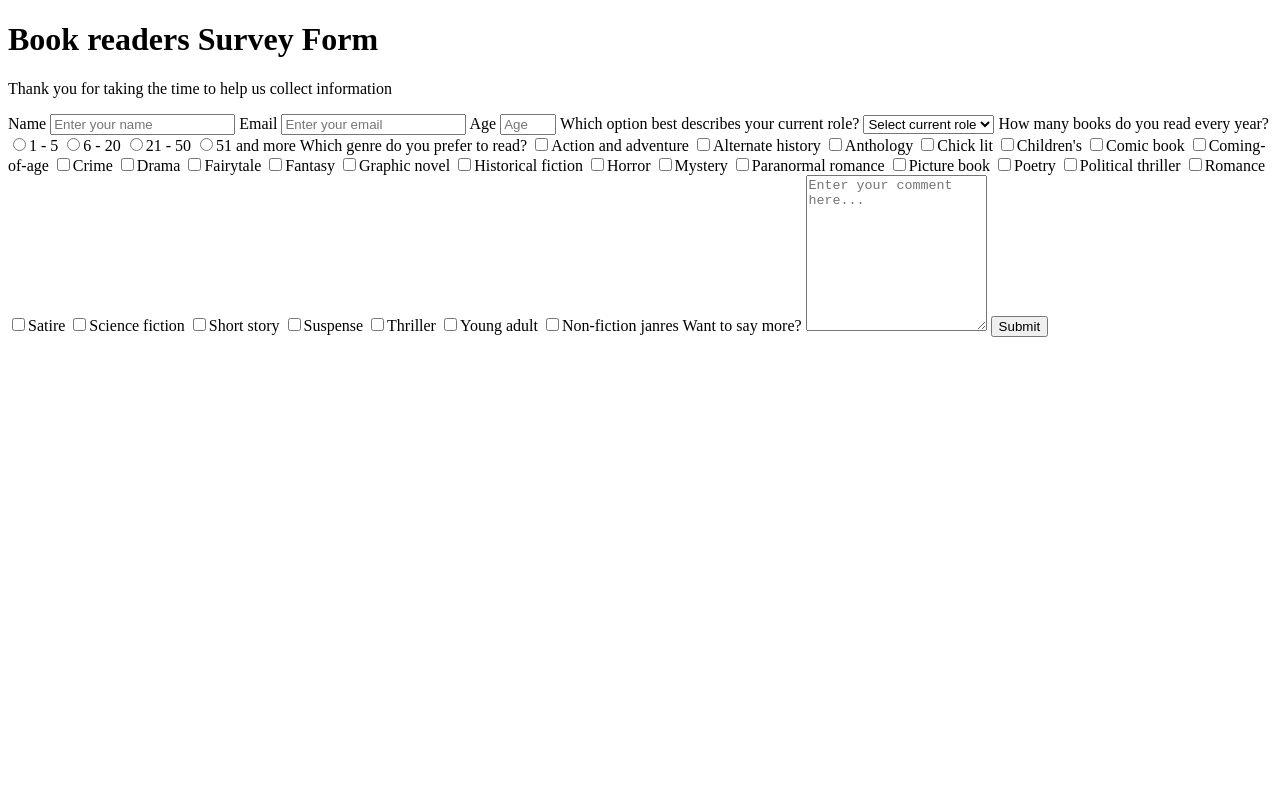
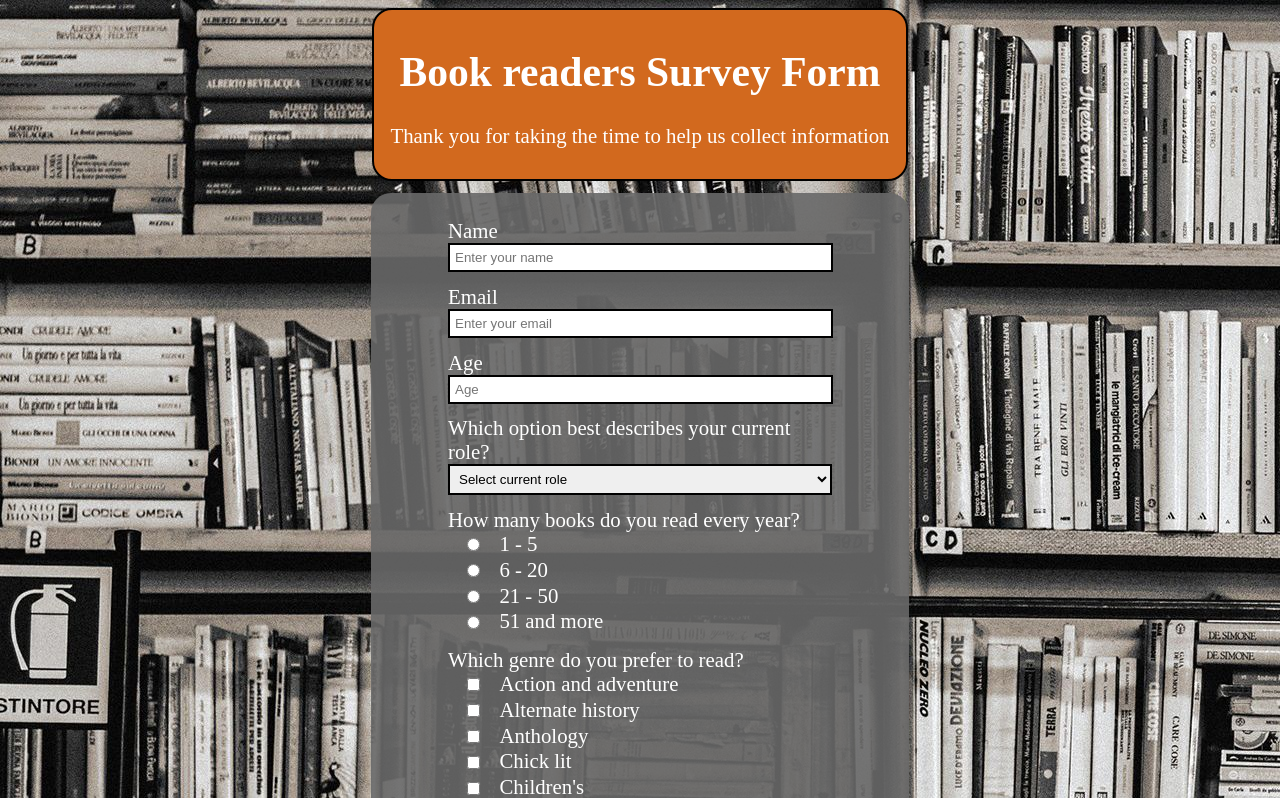
Before and after one commit to Mogido/survey_form, a plain HTML site: page index.html in a window 1280 px wide. Shown: the top 798 px of the page. Drawn offline with Linux system fonts and the light colour scheme.

Commit message:
finished Survey Form test

```diff
--- a/index.html
+++ b/index.html
@@ -3,18 +3,27 @@
 	<head>
 		<meta charset="utf-8">
 		<title>Survey form</title>
-		<link rel="stylesheet" href="/style.css">
+		<link rel="stylesheet" href="style.css">
 	</head>
 	<body>
+		<div class="title-wrapper">
 			<h1 id="title">Book readers Survey Form</h1>
 			<p id="description">Thank you for taking the time to help us collect information</p>
+		</div>
 		<form id="survey-form">
+			<div class="input-wrapper">
 				<label id="name-label" for="name">Name</label>
 				<input id="name" type="text" placeholder="Enter your name" required>
+			</div>
+			<div class="input-wrapper">
 				<label id="email-label" for="email">Email</label>
 				<input id="email" type="email" placeholder="Enter your email" required>
+			</div>
+			<div class="input-wrapper">
 				<label id="number-label" for="number">Age</label>
 				<input id="number" type="number" min="10" max="99" placeholder="Age" required>
+			</div>
+			<div class="input-wrapper">
 				<label for="dropdown">Which option best describes your current role?</label>
 				<select id="dropdown">
 					<option disabled selected>Select current role</option>
@@ -23,13 +32,17 @@
 					<option>Unemployed</option>
 					<option>Other</option>
 				</select>
-			<label>How many books do you read every year?
-				<label><input type="radio" name="counter">1 - 5</label>
-				<label><input type="radio" name="counter">6 - 20</label>
-				<label><input type="radio" name="counter">21 - 50</label>
-				<label><input type="radio" name="counter">51 and more</label>
+			</div>
+			<div class="checkbox-wrapper">
+				<label class="check-buttons">How many books do you read every year?
+					<label><input type="radio" name="counter" value="1-5">1 - 5</label>
+					<label><input type="radio" name="counter" value="6-20">6 - 20</label>
+					<label><input type="radio" name="counter" value="21-50">21 - 50</label>
+					<label><input type="radio" name="counter" value="51+">51 and more</label>
 				</label>
-			<label>Which genre do you prefer to read?
+			</div>
+			<div class="checkbox-wrapper">
+				<label class="check-buttons">Which genre do you prefer to read?
 					<label><input type="checkbox" name="jenre" value="Action and adventure">Action and adventure</label>
 					<label><input type="checkbox" name="jenre" value="Alternate history">Alternate history</label>
 					<label><input type="checkbox" name="jenre" value="Anthology">Anthology</label>
@@ -58,10 +71,15 @@
 					<label><input type="checkbox" name="jenre" value="Young adult">Young adult</label>
 					<label><input type="checkbox" name="jenre" value="Non-fiction janres">Non-fiction janres</label>
 				</label>
+			</div>
+			<div class="input-wrapper">
 				<label>Want to say more?
-				<textarea name="comment" rows="10" placeholder="Enter your comment here..."></textarea>
+					<textarea class="comment-field" name="comment" rows="10" placeholder="Enter your comment here..."></textarea>
 				</label>
+			</div>
+				<div class="input-wrapper">
 				<button id="submit" type="submit">Submit</button>
+			</div>
 		</form>
 	</body>
 </html>
--- a/style.css
+++ b/style.css
@@ -0,0 +1,103 @@
+body {
+	background-image: url("img/bookshelf.jpg");
+	background-attachment: fixed;
+	color: #ffffff;
+	font-size: 1.3em;
+}
+
+.title-wrapper {
+	width: 40vw;
+	margin: 0 auto;
+	background-color: rgba(105, 105, 105, 0.9);
+	border-radius: 20px;
+	padding: 10px;
+	text-align: center;
+	background-color: #D2691E;
+	border: 2px solid #000000;
+}
+
+form {
+	width: 40vw;
+	margin: 1vw auto;
+	background-color: rgba(105, 105, 105, 0.9);
+	border-radius: 20px;
+	padding: 1vw;
+}
+
+input,
+select,
+textarea {
+	outline: none;
+}
+
+.input-wrapper {
+	width: 30vw;
+	margin: 1vw auto;
+}
+
+#name, #email, #number, #dropdown, .comment-field {
+	width: 29vw;
+	border: 2px solid #000000;
+	padding: 5px;
+}
+
+#name:hover,
+#name:active,
+#name:focus,
+#email:hover,
+#email:active,
+#email:focus,
+#number:hover,
+#number:active,
+#number:focus,
+#dropdown:hover,
+#dropdown:active,
+#dropdown:focus,
+.comment-field:hover,
+.comment-field:active,
+.comment-field:focus {
+	border: 2px solid #D2691E;
+}
+
+.checkbox-wrapper {
+	width: 30vw;
+	margin: 1vw auto;
+}
+
+.check-buttons {
+	display: flex;
+	flex-direction: column;
+}
+
+.check-buttons input {
+	margin: 0.5vw 1.5vw;
+}
+
+.check-buttons label:hover {
+	border: 2px solid #D2691E;
+}
+
+button {
+	padding: 0;
+	border: none;
+	font: inherit;
+	color: inherit;
+	background-color: transparent;
+	cursor: pointer;
+}
+
+#submit {
+	width: 30vw;
+	margin: 1vw auto;
+	background-color: #D2691E;
+	height: 5vw;
+}
+
+#submit:hover,
+#submit:focus {
+	border: 2px solid #000000;
+}
+
+#dropdown {
+	width: 30vw;
+}
```
Also changed, not shown: img/bookshelf.jpg (added). Lines whose indentation alone changed are shown as unchanged.
